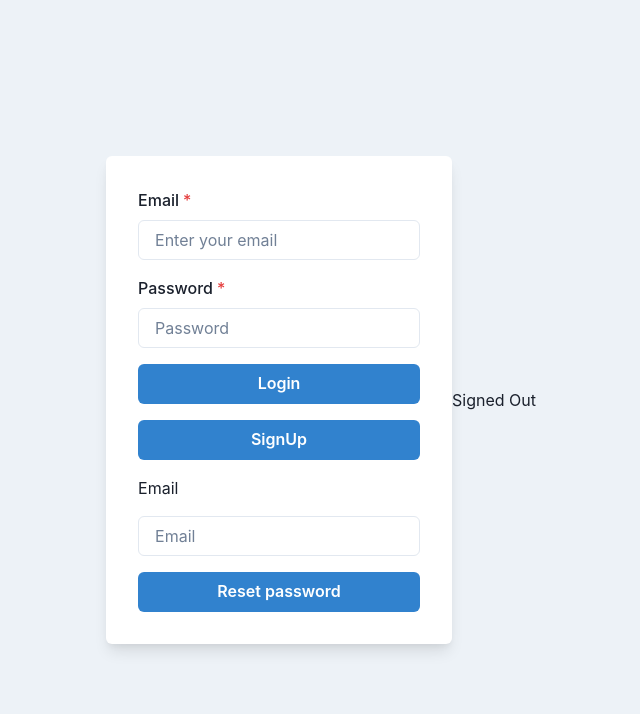
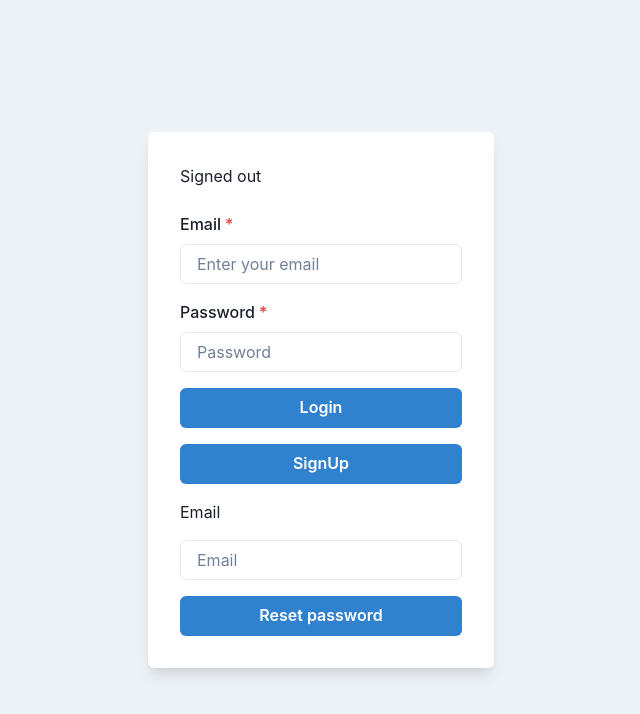
Before and after one commit to DentistLeeroy/BookSwap, a Next.js app in the folder book-swap/: page / in a window 1280 px wide. Shown: the top 714 px of the page, without its empty margins (319-959 px from the left). Built offline with nearby package versions, Linux system fonts and the light colour scheme.

Commit message:
additional login fix

```diff
--- a/book-swap/app/firebase/server/AuthDetails.tsx
+++ b/book-swap/app/firebase/server/AuthDetails.tsx
@@ -31,7 +31,7 @@ const AuthDetails = () => {
           <button onClick={userSignOut}>Sign Out</button>
         </>
       ) : (
-        <p>Signed Out</p>
+        <p>Signed out</p>
       )}
     </div>
   );
--- a/book-swap/pages/index.tsx
+++ b/book-swap/pages/index.tsx
@@ -49,6 +49,7 @@ const LoginPage = () => {
     <ChakraProvider>
       <Flex width="100vw" height="100vh" justifyContent="center" alignItems="center" bg="gray.100">
         <Box bg="white" p={8} borderRadius="md" boxShadow="lg">
+          <AuthDetails /><br></br>
           <form onSubmit={handleSubmit(onSubmit)}>
             <Stack spacing={4}>
               <FormControl isInvalid={!!errors.email} isRequired>
@@ -98,8 +99,8 @@ const LoginPage = () => {
               </Stack>
             </Stack>
           </form>
+
         </Box>
-        <AuthDetails />
       </Flex>
     </ChakraProvider>
   );
```
